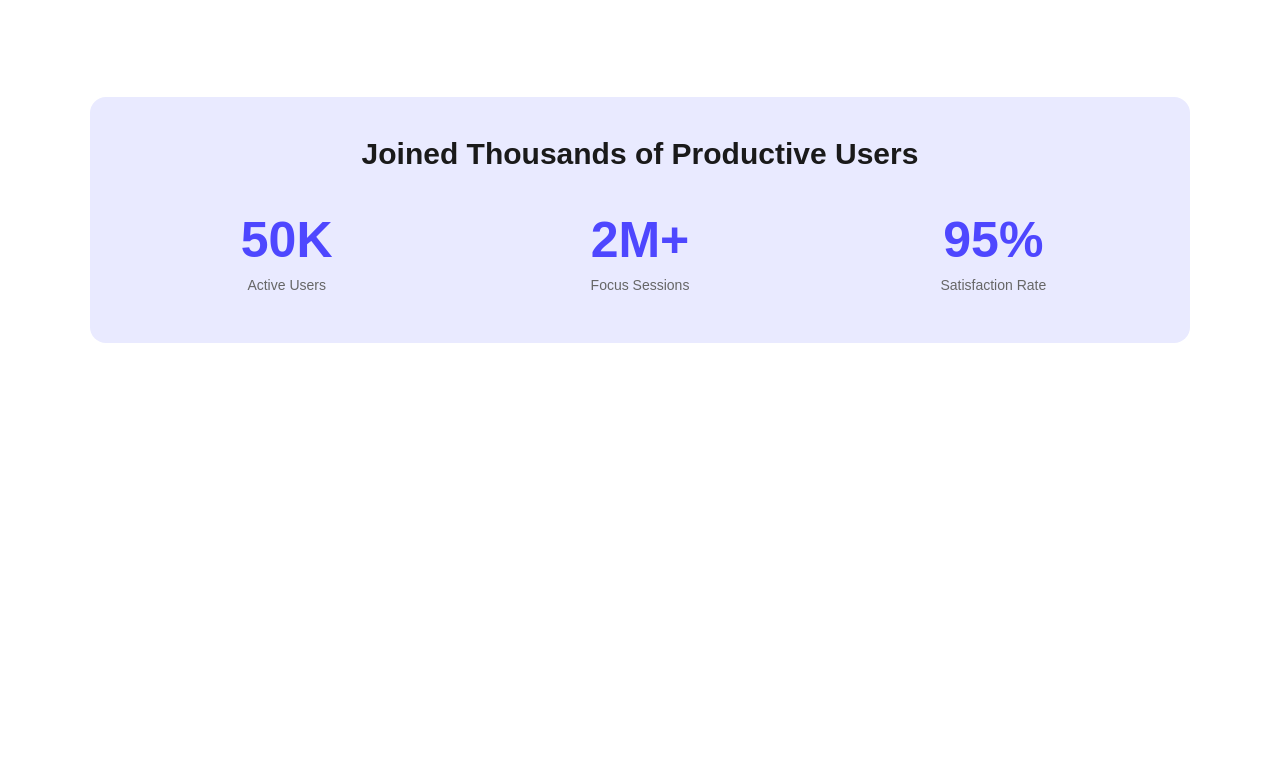
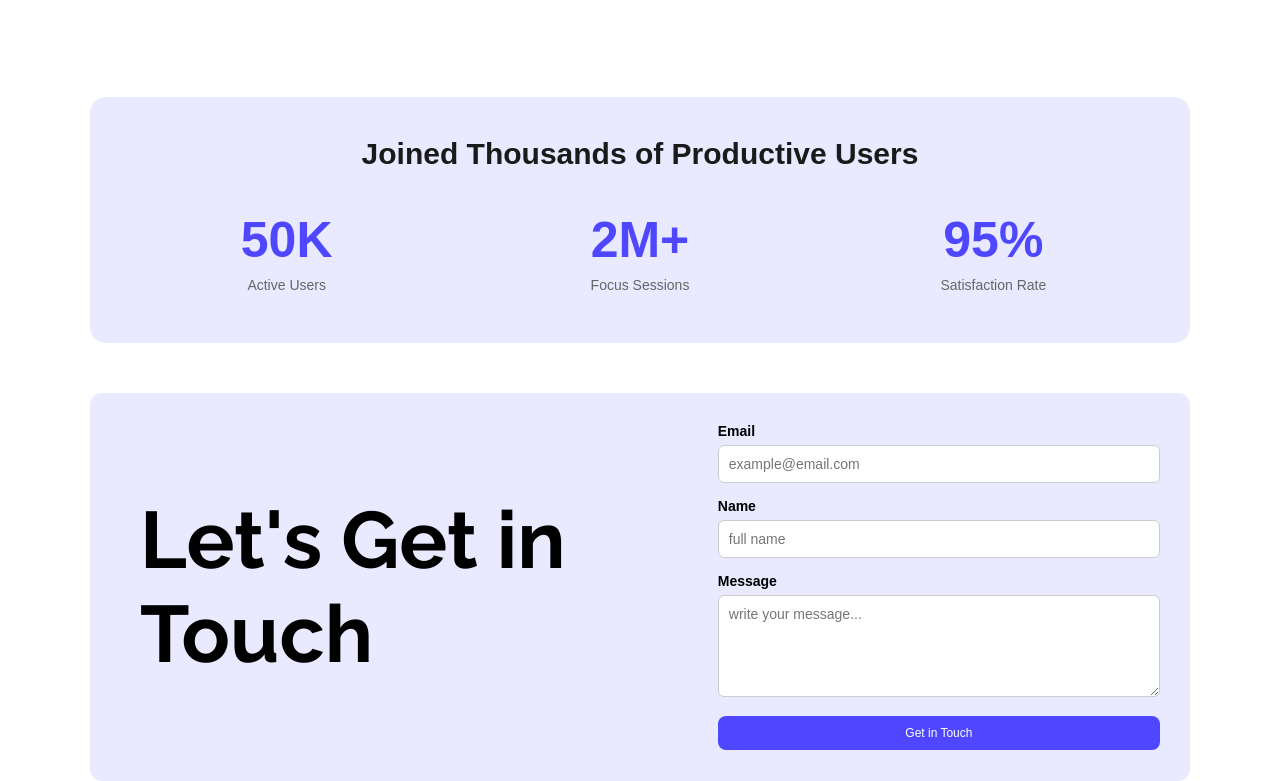
Before and after one commit to MdAbrarUddin/Assignment-01, a plain HTML site: page index.html in a window 1280 px wide. Shown: the part 1023-1804 px from the top of the page. Before the commit the page ends 1416 px from the top, so only its background shows below. Drawn offline with Linux system fonts and the light colour scheme.

Commit message:
added get in touch section and style

```diff
--- a/index.html
+++ b/index.html
@@ -18,7 +18,7 @@
     <title>Assignment-01</title>
 </head>
 
-<body >
+<body>
     <header class="header">
         <nav>
             <h3 class="primary-color inter-normal">LOGO</h3>
@@ -58,6 +58,29 @@
                 </div>
             </div>
         </div>
+
+        <section class="touch">
+            <div class="card-title raleway-normal">
+                Let's Get in Touch
+            </div>
+            <div class="card-info">
+                <form>
+                    <div class="form-group">
+                        <label for="email">Email</label>
+                        <input type="email" id="email" name="email" placeholder="example@email.com">
+                    </div>
+                    <div class="form-group">
+                        <label for="name">Name</label>
+                        <input type="text" id="name" name="name" placeholder="full name">
+                    </div>
+                    <div class="form-group">
+                        <label for="message">Message</label>
+                        <textarea id="message" name="message" rows="5" placeholder="write your message..."></textarea>
+                    </div>
+                    <button class=" btn" type="submit">Get in Touch</button>
+                </form>
+            </div>
+        </section>
     </main>
     <footer>
 
--- a/style.css
+++ b/style.css
@@ -6,7 +6,7 @@
 }
 
 .inter-normal {
-  font-family: "Inter","Raleway", sans-serif;
+  font-family: "Inter", sans-serif;
   font-optical-sizing: auto;
   font-style: normal;
 }
@@ -137,3 +137,46 @@ header div h1{
       font-size: 14px;
       color: #666;
     }
+/* style for get in touch section */
+
+  .touch {
+      background-color:  #e9eaff;
+      max-width: 1100px;
+      display: flex;
+      margin: auto;
+      justify-content: space-between;
+      border-radius: 12px;
+      overflow: hidden;
+    }
+.card-title {
+      padding: 100px 50px;
+      align-items: center;
+      justify-content: center;
+      font-size: 80px;
+      font-weight: bold;
+    }
+
+.card-info {
+      width: 60%;
+      padding: 30px;
+    }
+ .form-group {
+      margin-bottom: 15px;
+    }
+.form-group label {
+      display: block;
+      font-weight: 600;
+      margin-bottom: 6px;
+      font-size: 14px;
+    }
+ .form-group input,
+    .form-group textarea {
+      width: 100%;
+      padding: 10px;
+      border: 1px solid #ccc;
+      border-radius: 6px;
+      font-size: 14px;
+    }
+.btn{
+     width: 100%;
+}
--- /dev/null
+++ b/test.css
@@ -0,0 +1,101 @@
+ * {
+      box-sizing: border-box;
+      margin: 0;
+      padding: 0;
+    }
+
+    body {
+      font-family: 'Inter', sans-serif;
+      background-color: #f0f2f5;
+      display: flex;
+      justify-content: center;
+      align-items: center;
+      height: 100vh;
+    }
+
+    .info-card {
+      background-color: #fff;
+      width: 700px;
+      max-width: 95%;
+      display: flex;
+      border-radius: 12px;
+      box-shadow: 0 8px 20px rgba(0,0,0,0.1);
+      overflow: hidden;
+    }
+
+    .card-title {
+      width: 40%;
+      background-color: #5D5FEF;
+      color: white;
+      padding: 30px;
+      display: flex;
+      align-items: center;
+      justify-content: center;
+      font-family: 'Raleway', sans-serif;
+      font-size: 24px;
+      font-weight: 700;
+    }
+
+    .card-info {
+      width: 60%;
+      padding: 30px;
+    }
+
+    .form-group {
+      margin-bottom: 15px;
+    }
+
+    .form-group label {
+      display: block;
+      font-weight: 600;
+      margin-bottom: 6px;
+      font-size: 14px;
+    }
+
+    .form-group input,
+    .form-group textarea {
+      width: 100%;
+      padding: 10px;
+      border: 1px solid #ccc;
+      border-radius: 6px;
+      font-size: 14px;
+    }
+
+    .form-group textarea {
+      resize: vertical;
+      height: 80px;
+    }
+
+    .btn {
+      margin-top: 10px;
+      padding: 10px 20px;
+      background-color: #5D5FEF;
+      color: white;
+      border: none;
+      border-radius: 6px;
+      cursor: pointer;
+      font-weight: 600;
+    }
+
+    .btn:hover {
+      background-color: #4345d6;
+    }
+
+    @media (max-width: 768px) {
+      .card {
+        flex-direction: column;
+      }
+
+      .card-left, .card-right {
+        width: 100%;
+      }
+
+      .card-left {
+        padding: 20px;
+        font-size: 20px;
+      }
+
+      .card-right {
+        padding: 20px;
+      }
+    }
```
Also changed, not shown: test.html (added, +38 -0 lines).
